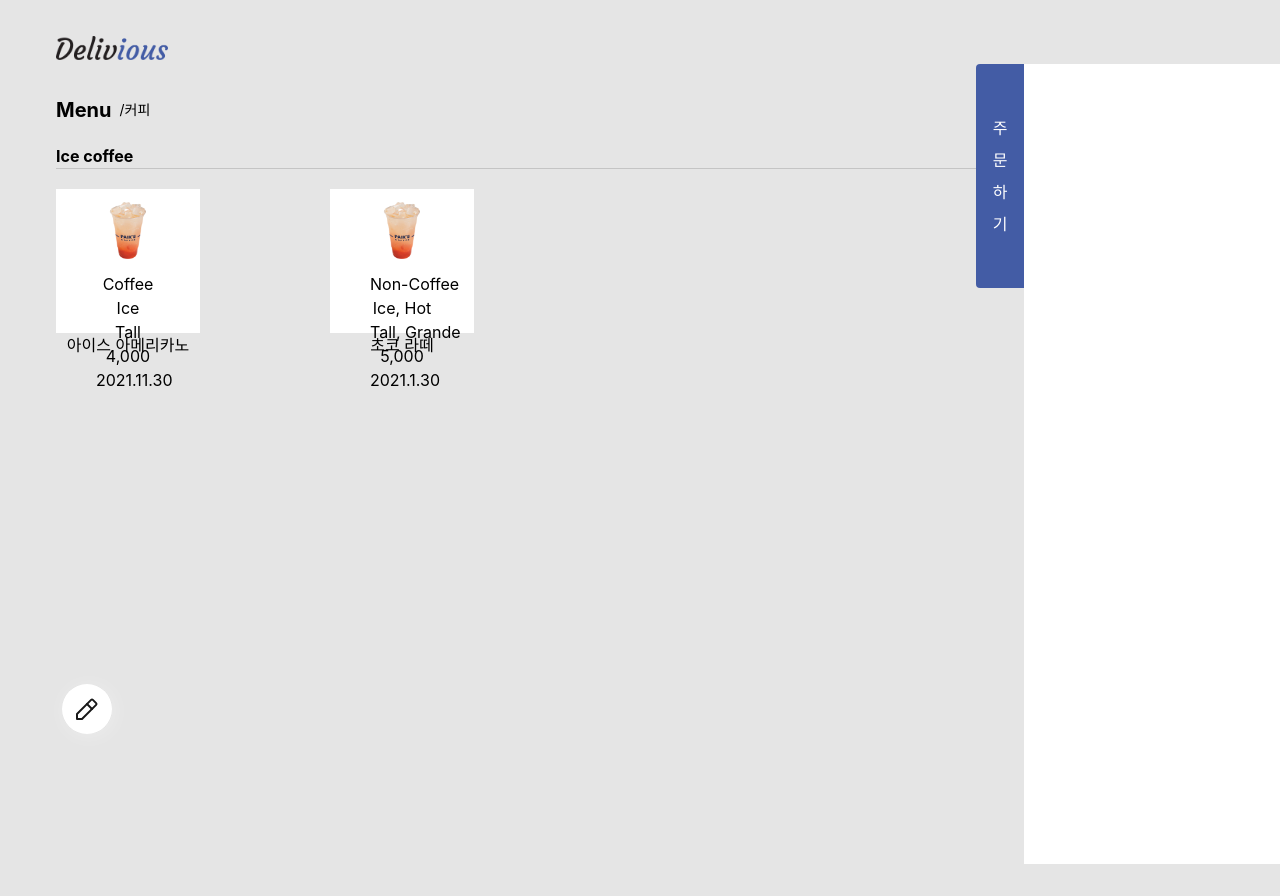
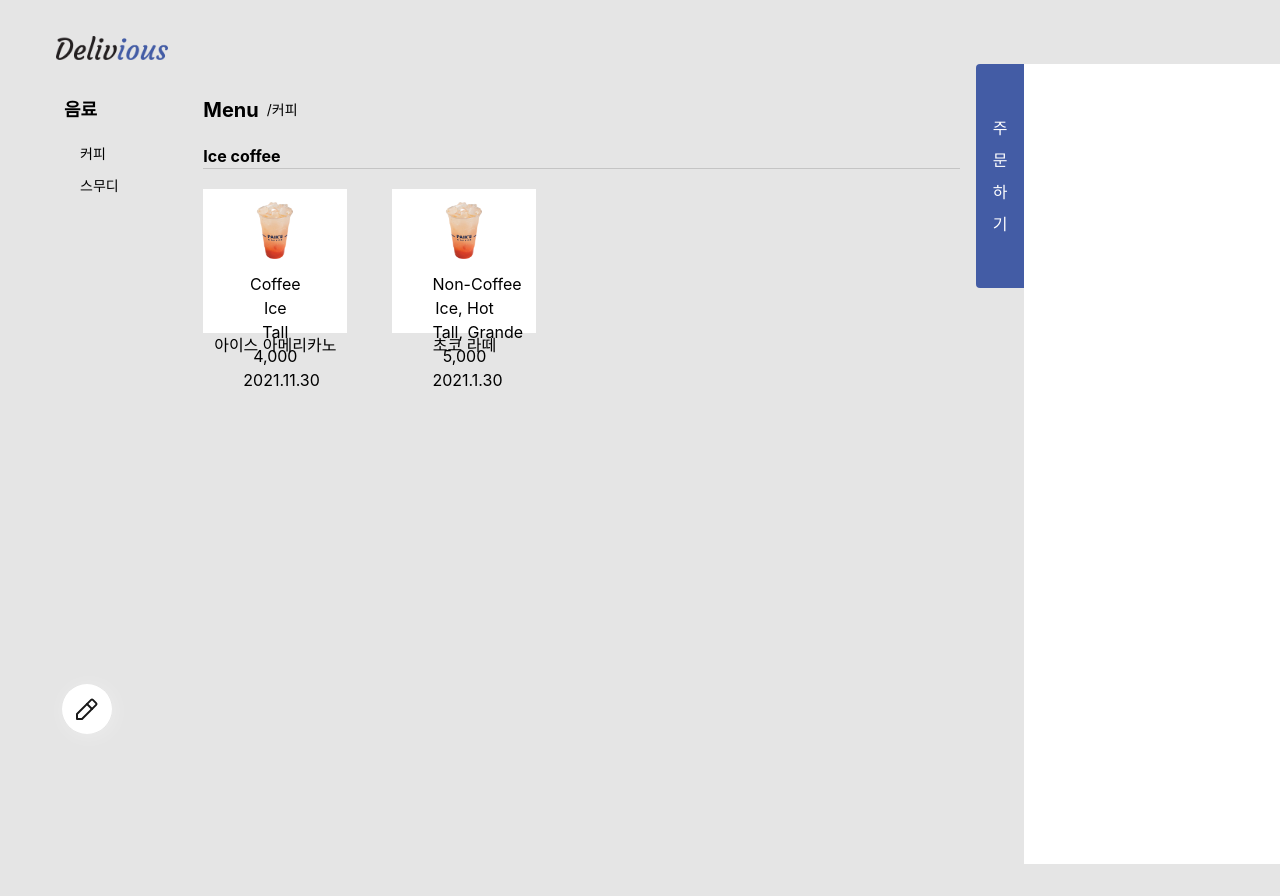
Before and after one commit to do-gather/delivious, a React (Create React App) app in the folder frontend/: page / in a window 1280 px wide. Built offline with nearby package versions, Linux system fonts and the light colour scheme.

Commit message:
feat: make category side bar

```diff
--- a/frontend/src/pages/Main.tsx
+++ b/frontend/src/pages/Main.tsx
@@ -19,8 +19,13 @@ function Divider() {
 
 export default function Main() {
     return (
-        <div>
-            <div className="w-full h-screen pl-14 pr-32">
+        <div className="flex">
+            <div className="flex-col w-44 space-y-3">
+                <div className="text-lg font-bold pl-16 pb-2">음료</div>
+                <div className="text-sm pl-20">커피</div>
+                <div className="text-sm pl-20">스무디</div>
+            </div>
+            <div className="w-full h-screen pl-14 pr-80">
                 <div className="flex space-x-2 items-center pb-5 text-left whitespace-nowrap">
                     <div className="font-bold text-xl">Menu</div>
                     <div className="text-sm"> /커피</div>
```
